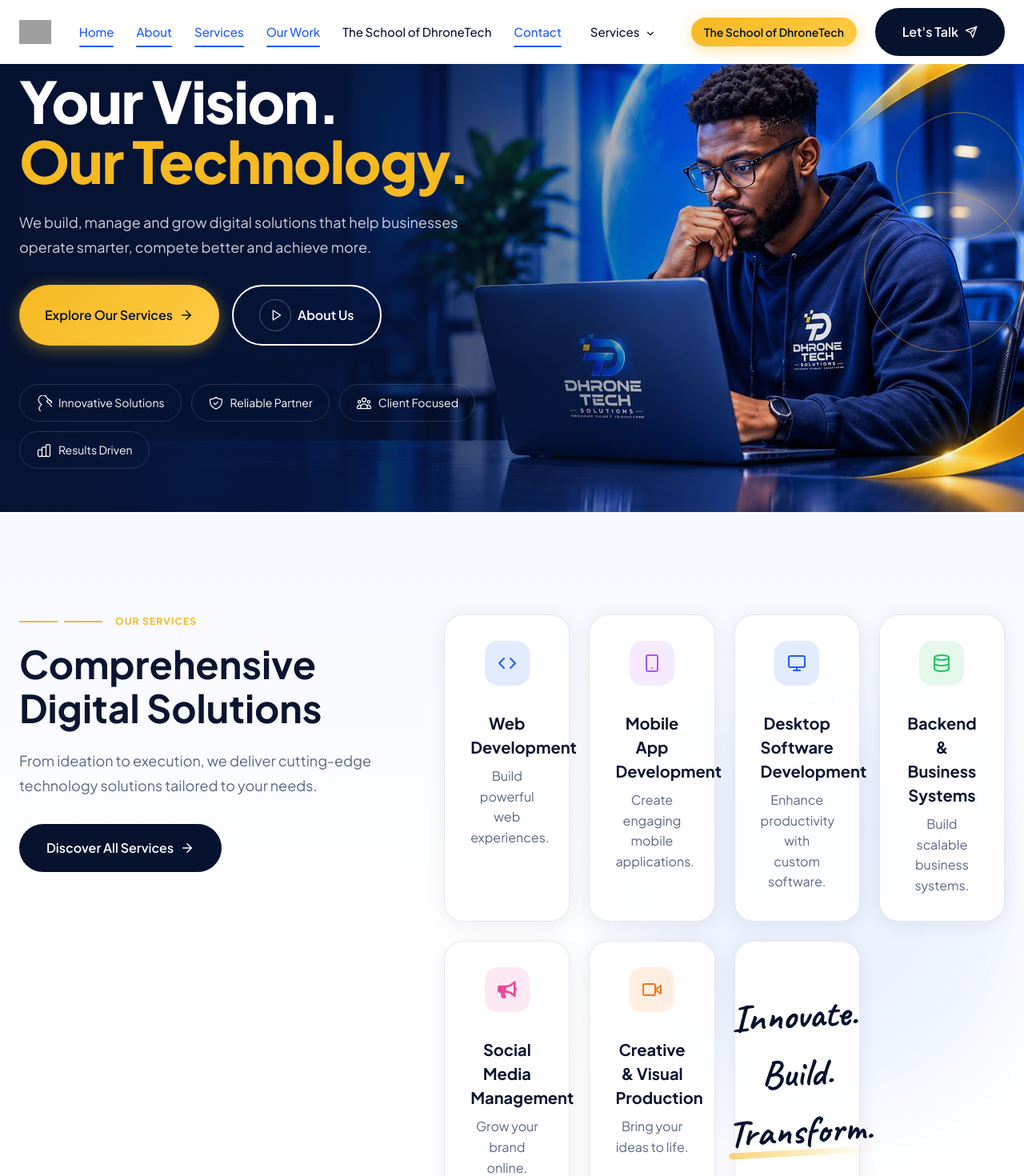
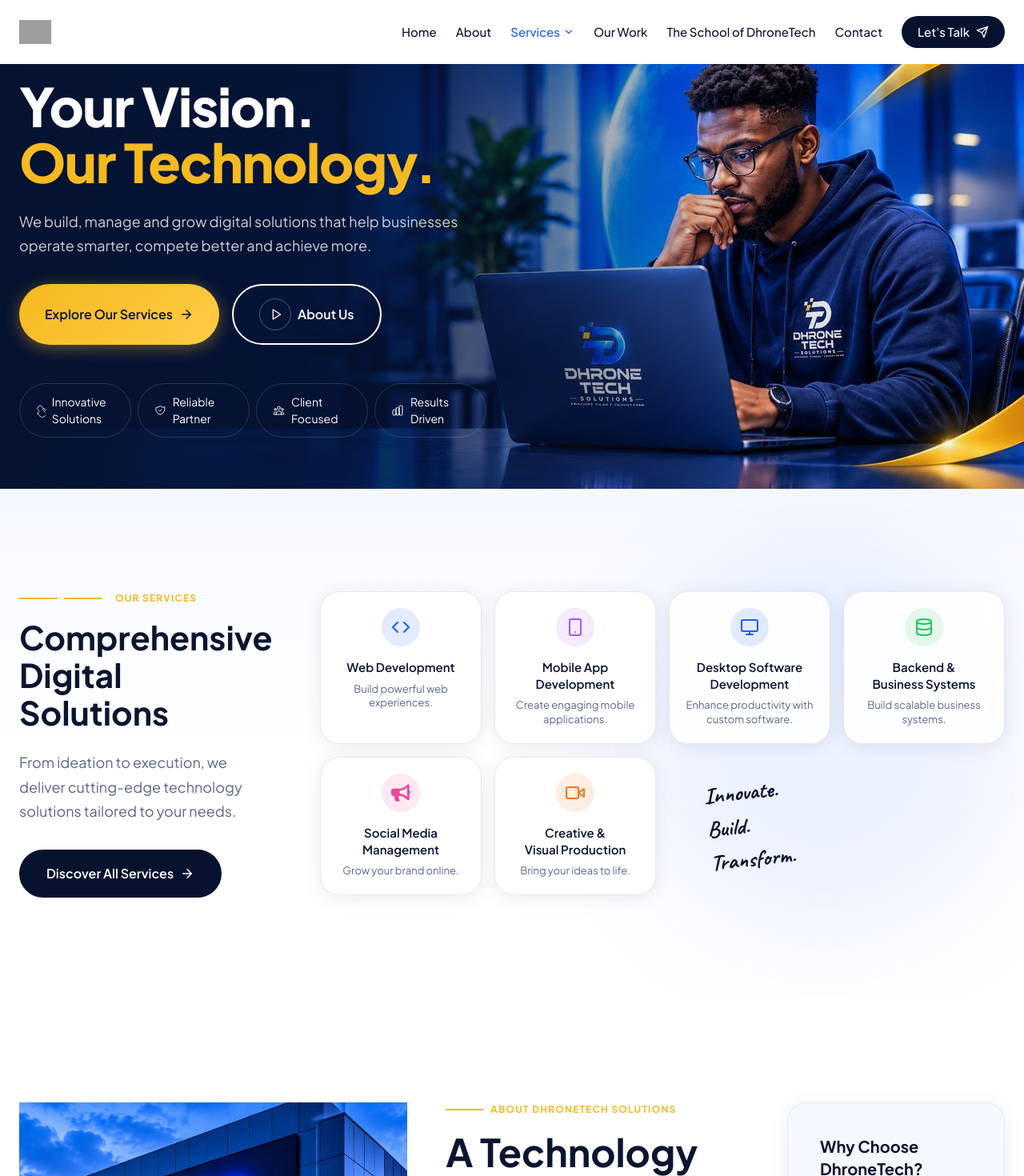
Before and after one commit to dromorongit/dhrone-portfolio, a Next.js app in the folder dhrone-portfolio-v2/: page /dhronetech in a window 1280 px wide. Shown: the top 1470 px of the page at 80% size. Built offline with nearby package versions, Linux system fonts and the light colour scheme; grey boxes are pictures that could not be loaded.

Commit message:
fix(dhronetech): visual polish

```diff
--- a/dhrone-portfolio-v2/app/dhronetech/_components/DhronetechFooter.tsx
+++ b/dhrone-portfolio-v2/app/dhronetech/_components/DhronetechFooter.tsx
@@ -20,7 +20,7 @@ export default function DhronetechFooter() {
         <div className="grid grid-cols-1 md:grid-cols-12 gap-12 lg:gap-16">
           <div className="md:col-span-4">
             <Link href="/dhronetech" className="flex items-center gap-2 mb-8" aria-label="DhroneTech Solutions Home">
-              <LogoMark size="lg" />
+              <LogoMark size="lg" tone="onDark" />
             </Link>
             <p className="text-[var(--dt-text-muted)] text-base leading-relaxed max-w-xs">
               We build, manage and grow digital solutions that help businesses operate smarter, compete better and achieve more.
--- a/dhrone-portfolio-v2/app/dhronetech/_components/DhronetechHeader.tsx
+++ b/dhrone-portfolio-v2/app/dhronetech/_components/DhronetechHeader.tsx
@@ -1,34 +1,29 @@
 'use client'
 
-import { useState, useEffect } from 'react'
+import { useState, useEffect, useRef } from 'react'
 import Link from 'next/link'
 import { FiMenu, FiX, FiChevronDown, FiSend } from 'react-icons/fi'
 import LogoMark from '@/app/dhronetech/_components/LogoMark'
 import { dhronetechContent } from '@/app/data/dhronetech'
-
-const navLinks = [
-  { href: '/dhronetech', label: 'Home' },
-  { href: '#about', label: 'About' },
-  { href: '#services', label: 'Services' },
-  { href: '#projects', label: 'Our Work' },
-  { href: '/academy', label: 'The School of DhroneTech' },
-  { href: '#contact', label: 'Contact' },
-]
 
 const serviceItems = dhronetechContent.services.tiles.map((tile) => ({
   label: tile.title,
   href: tile.href || '#services',
 }))
 
+type NavKey = 'home' | 'about' | 'services' | 'projects' | 'school' | 'contact'
+
 export default function DhronetechHeader() {
   const [open, setOpen] = useState(false)
   const [scrolled, setScrolled] = useState(false)
   const [servicesOpen, setServicesOpen] = useState(false)
   const [mobileServicesOpen, setMobileServicesOpen] = useState(false)
+  const [active, setActive] = useState<NavKey>('home')
   const servicesRef = useRef<HTMLDivElement>(null)
 
   useEffect(() => {
     const handleScroll = () => setScrolled(window.scrollY > 20)
+    handleScroll()
     window.addEventListener('scroll', handleScroll)
     return () => window.removeEventListener('scroll', handleScroll)
   }, [])
@@ -48,45 +43,95 @@ export default function DhronetechHeader() {
       document.removeEventListener('mousedown', handleClickOutside)
       document.removeEventListener('keydown', handleKeyDown)
     }
-  }, [servicesOpen])
+  }, [])
+
+  useEffect(() => {
+    const ids: Array<'services' | 'about' | 'projects' | 'contact'> = ['services', 'about', 'projects', 'contact']
+    const ratios = new Map<string, number>()
+    const observer = new IntersectionObserver(
+      (entries) => {
+        entries.forEach((entry) => {
+          ratios.set(entry.target.id, entry.isIntersecting ? entry.intersectionRatio : 0)
+        })
+        let best: string | null = null
+        let bestRatio = 0
+        ids.forEach((id) => {
+          const r = ratios.get(id) || 0
+          if (r > bestRatio) {
+            bestRatio = r
+            best = id
+          }
+        })
+        if (best && bestRatio > 0) {
+          setActive(best as NavKey)
+        } else {
+          setActive('home')
+        }
+      },
+      { rootMargin: '-40% 0px -50% 0px', threshold: [0, 0.25, 0.5, 0.75, 1] }
+    )
+    ids.forEach((id) => {
+      const el = document.getElementById(id)
+      if (el) observer.observe(el)
+    })
+    return () => observer.disconnect()
+  }, [])
+
+  const linkClass = (key: NavKey) =>
+    `whitespace-nowrap text-sm xl:text-[15px] font-medium no-underline transition-colors ${
+      active === key ? 'text-[var(--dt-blue-500)]' : 'text-[var(--dt-text-dark)] hover:text-[var(--dt-blue-500)]'
+    }`
 
   return (
     <>
-      <header className={`fixed top-0 left-0 right-0 z-50 transition-all duration-300 ${scrolled ? 'bg-white/90 backdrop-blur-md shadow-lg' : 'bg-white'}`}>
+      <header
+        className={`fixed top-0 left-0 right-0 z-50 transition-all duration-300 bg-white ${
+          scrolled ? 'shadow-md' : ''
+        }`}
+      >
         <div className="dt-container-lg">
-          <div className="relative flex items-center justify-between h-16 lg:h-20">
-            <div className="relative flex items-center justify-between h-full w-full z-10">
-              <Link href="/dhronetech" className="flex items-center gap-2" aria-label="DhroneTech Solutions Home">
-                <LogoMark size="lg" />
+          <div className="flex items-center justify-between h-20">
+            <Link
+              href="/dhronetech"
+              className="flex items-center gap-2 max-w-[220px]"
+              aria-label="DhroneTech Solutions Home"
+            >
+              <LogoMark size="lg" tone="onLight" />
             </Link>
 
-              <nav className="hidden lg:flex items-center gap-1" role="navigation" aria-label="Main navigation">
-                {navLinks.map((link) => {
-                  const isActive = link.href === '/dhronetech' || link.href.startsWith('#')
-                  return (
-                    <Link
-                      key={link.href}
-                      href={link.href}
-                      className={`dt-nav-link ${isActive && link.href !== '/academy' ? 'dt-nav-link-active' : ''}`}
-                      aria-current={isActive && link.href !== '/academy' ? 'page' : undefined}
+            <nav
+              className="hidden xl:flex items-center gap-5 xl:gap-6"
+              role="navigation"
+              aria-label="Main navigation"
             >
-                      {link.label}
+              <Link href="/dhronetech" className={linkClass('home')} aria-current={active === 'home' ? 'page' : undefined}>
+                Home
               </Link>
-                  )
-                })}
-                <div className="relative ml-2" ref={servicesRef}>
+              <Link href="#about" className={linkClass('about')} aria-current={active === 'about' ? 'page' : undefined}>
+                About
+              </Link>
+              <div className="relative" ref={servicesRef}>
                 <button
                   onClick={() => setServicesOpen((prev) => !prev)}
                   onMouseEnter={() => setServicesOpen(true)}
                   onMouseLeave={() => setServicesOpen(false)}
                   aria-haspopup="menu"
                   aria-expanded={servicesOpen}
-                    className={`dt-nav-link ${servicesOpen ? 'dt-nav-link-active' : ''} pr-8`}
+                  className={`whitespace-nowrap text-sm xl:text-[15px] font-medium no-underline inline-flex items-center gap-1 transition-colors ${
+                    active === 'services' || servicesOpen
+                      ? 'text-[var(--dt-blue-500)]'
+                      : 'text-[var(--dt-text-dark)] hover:text-[var(--dt-blue-500)]'
+                  }`}
                 >
-                    Services <FiChevronDown size={14} className={`ml-1 inline-block transition-transform duration-200 ${servicesOpen ? 'rotate-180' : ''}`} />
+                  Services <FiChevronDown size={14} className={`inline-block transition-transform duration-200 ${servicesOpen ? 'rotate-180' : ''}`} />
                 </button>
                 {servicesOpen && (
-                    <div className="absolute left-0 top-full mt-2 w-56 rounded-xl border border-[var(--dt-border, #E2E2EE)] bg-white shadow-xl p-2 z-50" role="menu">
+                  <div
+                    className="absolute left-0 top-full mt-2 w-56 rounded-xl border border-[#E2E2EE] bg-white shadow-xl p-2 z-50"
+                    role="menu"
+                    onMouseEnter={() => setServicesOpen(true)}
+                    onMouseLeave={() => setServicesOpen(false)}
+                  >
                     {serviceItems.map((item) => (
                       <Link
                         key={item.label}
@@ -101,19 +146,26 @@ export default function DhronetechHeader() {
                   </div>
                 )}
               </div>
-                <Link href="/academy" className="dt-btn dt-btn-primary text-sm py-2 px-4 ml-2">
+              <Link href="#projects" className={linkClass('projects')} aria-current={active === 'projects' ? 'page' : undefined}>
+                Our Work
+              </Link>
+              <Link href="/academy" className={linkClass('school')}>
                 The School of DhroneTech
+              </Link>
+              <Link href="#contact" className={linkClass('contact')} aria-current={active === 'contact' ? 'page' : undefined}>
+                Contact
+              </Link>
+
+              <Link
+                href="/contact"
+                className="whitespace-nowrap text-sm xl:text-[15px] font-medium no-underline inline-flex items-center gap-2 bg-[var(--dt-navy-900)] text-white rounded-full px-5 py-2.5 hover:opacity-90 transition-opacity"
+              >
+                <span>Let&apos;s Talk</span>
+                <FiSend size={16} />
               </Link>
             </nav>
 
-              <div className="hidden lg:flex items-center gap-3">
-                <Link href="/contact" className="dt-btn dt-btn-navy">
-                  <span>Let&apos;s Talk</span>
-                  <FiSend size={16} />
-                </Link>
-              </div>
-
-              <div className="flex lg:hidden items-center gap-2">
+            <div className="flex xl:hidden items-center gap-2">
               <button
                 onClick={() => setOpen(!open)}
                 className="p-2 rounded-lg text-[var(--dt-text-muted)] hover:text-[var(--dt-text-dark)] hover:bg-[var(--dt-surface-light)] transition-colors"
@@ -125,40 +177,43 @@ export default function DhronetechHeader() {
             </div>
           </div>
         </div>
-        </div>
       </header>
 
       {open && (
         <div
-          className="lg:hidden fixed inset-0 z-40 bg-white"
+          className="xl:hidden fixed inset-0 z-40 bg-white"
           role="dialog"
           aria-modal="true"
           aria-label="Mobile menu"
         >
           <div className="h-full flex flex-col">
-            <div className="p-4 border-b border-[var(--dt-border, #E2E2EE)]">
+            <div className="p-4 border-b border-[#E2E2EE] flex items-center justify-between">
               <Link href="/dhronetech" className="flex items-center gap-2" onClick={() => setOpen(false)}>
-                <LogoMark size="lg" />
+                <LogoMark size="lg" tone="onLight" />
               </Link>
+              <button onClick={() => setOpen(false)} className="p-2 rounded-lg" aria-label="Close menu">
+                <FiX size={24} />
+              </button>
             </div>
             <nav className="flex-1 overflow-y-auto p-6" role="navigation" aria-label="Mobile navigation">
               <div className="space-y-2">
-                {navLinks.map((link) => {
-                  const isActive = link.href === '/dhronetech' || link.href.startsWith('#')
-                  return (
                 <Link
-                      key={link.href}
-                      href={link.href}
-                      className={`dt-mobile-menu-link ${isActive && link.href !== '/academy' ? 'dt-mobile-menu-link-active' : ''}`}
-                      onClick={() => link.href.startsWith('#') && setOpen(false)}
+                  href="/dhronetech"
+                  className="dt-mobile-menu-link"
+                  onClick={() => setOpen(false)}
                 >
-                      {link.label}
+                  Home
                 </Link>
-                  )
-                })}
+                <Link
+                  href="#about"
+                  className="dt-mobile-menu-link"
+                  onClick={() => setOpen(false)}
+                >
+                  About
+                </Link>
                 <button
                   onClick={() => setMobileServicesOpen((prev) => !prev)}
-                  className={`dt-mobile-menu-link flex items-center justify-between ${mobileServicesOpen ? 'dt-mobile-menu-link-active' : ''}`}
+                  className={`dt-mobile-menu-link flex items-center justify-between w-full ${mobileServicesOpen ? 'dt-mobile-menu-link-active' : ''}`}
                 >
                   Services <FiChevronDown size={16} className={`transition-transform duration-200 ${mobileServicesOpen ? 'rotate-180' : ''}`} />
                 </button>
@@ -169,7 +224,10 @@ export default function DhronetechHeader() {
                         key={item.label}
                         href={item.href}
                         className="dt-dropdown-link pl-2"
-                        onClick={() => { setOpen(false); setMobileServicesOpen(false); }}
+                        onClick={() => {
+                          setOpen(false)
+                          setMobileServicesOpen(false)
+                        }}
                       >
                         {item.label}
                       </Link>
@@ -177,15 +235,29 @@ export default function DhronetechHeader() {
                   </div>
                 )}
                 <Link
+                  href="#projects"
+                  className="dt-mobile-menu-link"
+                  onClick={() => setOpen(false)}
+                >
+                  Our Work
+                </Link>
+                <Link
                   href="/academy"
-                  className="dt-btn dt-btn-primary mt-4 w-full justify-center"
+                  className="dt-mobile-menu-link"
                   onClick={() => setOpen(false)}
                 >
                   The School of DhroneTech
                 </Link>
                 <Link
+                  href="#contact"
+                  className="dt-mobile-menu-link"
+                  onClick={() => setOpen(false)}
+                >
+                  Contact
+                </Link>
+                <Link
                   href="/contact"
-                  className="dt-btn dt-btn-navy mt-3 w-full justify-center"
+                  className="dt-btn dt-btn-navy mt-4 w-full justify-center px-5 py-2.5"
                   onClick={() => setOpen(false)}
                 >
                   <span>Let&apos;s Talk</span>
@@ -199,5 +271,3 @@ export default function DhronetechHeader() {
     </>
   )
 }
-
-import { useRef } from 'react'
--- a/dhrone-portfolio-v2/app/dhronetech/_components/HeroSection.tsx
+++ b/dhrone-portfolio-v2/app/dhronetech/_components/HeroSection.tsx
@@ -10,8 +10,11 @@ export default function HeroSection() {
   return (
     <section
       id="hero"
-      className="relative min-h-[560px] lg:min-h-[640px] flex items-center overflow-hidden"
-      style={{ backgroundColor: 'var(--dt-navy-900)' }}
+      className="relative flex items-center overflow-hidden py-16"
+      style={{
+        backgroundColor: 'var(--dt-navy-900)',
+        minHeight: 'min(720px, calc(100svh - var(--dt-header-h)))',
+      }}
       aria-labelledby="hero-title"
     >
       <div className="absolute inset-0 z-0">
@@ -37,14 +40,17 @@ export default function HeroSection() {
           style={{ background: 'linear-gradient(180deg, rgba(6,18,46,0.85) 0%, rgba(6,18,46,0.55) 100%)' }}
           aria-hidden="true"
         />
-        <div className="dt-swoosh" aria-hidden="true" />
       </div>
 
       <div className="dt-container-lg relative z-10 w-full">
         <div className="grid lg:grid-cols-2 gap-12 lg:gap-16 items-center">
-          <div className="max-w-2xl">
+          <div className="w-full max-w-2xl min-w-0">
             <p className="dt-eyebrow">{hero.eyebrow}</p>
-            <h1 id="hero-title" className="dt-h1 mb-6">
+            <h1
+              id="hero-title"
+              className="dt-h1 mb-6"
+              style={{ fontSize: 'clamp(2.5rem, 5.2vw, 4.5rem)', lineHeight: 1.05 }}
+            >
               {hero.h1[0]} <br />
               <span className="dt-h1-gold">{hero.h1[1]}</span>
             </h1>
@@ -69,7 +75,7 @@ export default function HeroSection() {
               </a>
             </div>
 
-            <div className="flex flex-wrap gap-3" role="list" aria-label="Trust badges">
+            <div className="grid grid-cols-2 xl:grid-cols-4 gap-2" role="list" aria-label="Trust badges">
               {hero.trustBadges.map((badge) => (
                 <div key={badge.label} className="dt-trust-badge" role="listitem">
                   <svg
--- a/dhrone-portfolio-v2/app/dhronetech/_components/LogoMark.tsx
+++ b/dhrone-portfolio-v2/app/dhronetech/_components/LogoMark.tsx
@@ -3,14 +3,33 @@
 import { useState, useEffect } from 'react'
 import Image from 'next/image'
 
-export default function LogoMark({ className = '', size = 'default' }: { className?: string; size?: 'default' | 'sm' | 'lg' }) {
-  const [logoExists, setLogoExists] = useState(false)
+export default function LogoMark({
+  className = '',
+  size = 'default',
+  tone = 'onDark',
+}: {
+  className?: string
+  size?: 'default' | 'sm' | 'lg'
+  tone?: 'onLight' | 'onDark'
+}) {
+  const [logoSrc, setLogoSrc] = useState<string | null>(null)
 
   useEffect(() => {
-    const img = document.createElement('img')
-    img.onload = () => setLogoExists(true)
-    img.onerror = () => setLogoExists(false)
-    img.src = '/images/dhronetech/logo.svg'
+    const candidates = ['/images/dhronetech/logo.svg', '/images/dhronetech/logo.webp']
+    let cancelled = false
+    const tryNext = (i: number) => {
+      if (i >= candidates.length) return
+      const img = document.createElement('img')
+      img.onload = () => {
+        if (!cancelled) setLogoSrc(candidates[i])
+      }
+      img.onerror = () => tryNext(i + 1)
+      img.src = candidates[i]
+    }
+    tryNext(0)
+    return () => {
+      cancelled = true
+    }
   }, [])
 
   const sizeClasses = {
@@ -25,10 +44,10 @@ export default function LogoMark({ className = '', size = 'default' }: { classNa
     lg: 'text-xl',
   }
 
-  if (logoExists) {
+  if (logoSrc) {
     return (
       <Image
-        src="/images/dhronetech/logo.svg"
+        src={logoSrc}
         alt="DhroneTech Solutions"
         width={size === 'sm' ? 24 : size === 'lg' ? 40 : 32}
         height={size === 'sm' ? 24 : size === 'lg' ? 40 : 32}
@@ -37,6 +56,9 @@ export default function LogoMark({ className = '', size = 'default' }: { classNa
       />
     )
   }
+
+  const wordmarkColor = tone === 'onLight' ? 'text-[var(--dt-navy-900)]' : 'text-white'
+  const solutionsColor = tone === 'onLight' ? 'text-[var(--dt-blue-500)]' : 'text-[var(--dt-gold-500)]'
 
   return (
     <div className={`flex items-center gap-2 ${className}`}>
@@ -65,16 +87,18 @@ export default function LogoMark({ className = '', size = 'default' }: { classNa
         </svg>
       </div>
       <div className="flex flex-col leading-tight">
-        <span className={`font-extrabold tracking-tight text-white ${textSizeClasses[size]}`}>
+        <span className={`font-extrabold tracking-tight ${wordmarkColor} ${textSizeClasses[size]}`}>
           DHRONE TECH
         </span>
-        <span className={`font-semibold tracking-wider text-[var(--dt-gold-500)] text-xs`}>
+        <span className={`font-semibold tracking-wider text-xs ${solutionsColor}`}>
           SOLUTIONS
         </span>
       </div>
-      <span className="hidden sm:block font-medium tracking-widest text-[var(--dt-gold-400)] text-xs border-l border-[var(--dt-gold-500)]/30 pl-2 ml-1">
-        INNOVATE &bull; BUILD &bull; TRANSFORM
-      </span>
+      {tone === 'onDark' && (
+        <span className="hidden sm:block font-medium tracking-widest text-[var(--dt-gold-400)] text-xs border-l border-[var(--dt-gold-500)]/30 pl-2 ml-1">
+          INNOVATE &bull; BUILD &bull; TRANSFORM
+        </span>
+      )}
     </div>
   )
 }
--- a/dhrone-portfolio-v2/app/dhronetech/_components/ServicesSection.tsx
+++ b/dhrone-portfolio-v2/app/dhronetech/_components/ServicesSection.tsx
@@ -37,13 +37,19 @@ export default function ServicesSection() {
         aria-hidden="true"
       />
       <div className="dt-container-lg relative">
-        <div className="grid lg:grid-cols-[1fr_1.5fr] gap-12 lg:gap-16 items-start">
-          <div className="max-w-lg">
+        <div className="grid lg:grid-cols-[minmax(260px,320px)_minmax(0,1fr)] gap-10 xl:gap-14 items-start">
+          <div className="w-full max-w-lg min-w-0">
             <p className="dt-eyebrow" style={{ color: 'var(--dt-gold-500)' }}>
               <span style={{ display: 'inline-block', width: '3rem', height: '2px', background: 'var(--dt-gold-500)', marginRight: '0.5rem' }} />
               {services.eyebrow}
             </p>
-            <h2 id="services-title" className="dt-h2 mb-6">{services.h2}</h2>
+            <h2
+              id="services-title"
+              className="dt-h2 mb-6"
+              style={{ fontSize: 'clamp(2rem, 3.2vw, 2.75rem)' }}
+            >
+              {services.h2}
+            </h2>
             <p className="dt-p mb-8">{services.paragraph}</p>
             <Link href={services.cta.href} className="dt-btn dt-btn-navy">
               {services.cta.label}
@@ -51,7 +57,7 @@ export default function ServicesSection() {
             </Link>
           </div>
 
-          <div className="grid grid-cols-1 sm:grid-cols-2 lg:grid-cols-4 gap-4 lg:gap-6">
+          <div className="grid grid-cols-2 md:grid-cols-3 xl:grid-cols-4 gap-4 min-w-0 w-full">
             {services.tiles.map((tile, index) => {
               const Icon = serviceIcons[tile.icon as keyof typeof serviceIcons]
               const isLast = index === services.tiles.length - 1
@@ -61,11 +67,19 @@ export default function ServicesSection() {
                 return (
                   <div
                     key={tile.title}
-                    className="dt-card dt-service-tile flex flex-col items-center justify-center p-6 relative"
-                    style={{ minHeight: '280px' }}
+                    className="col-span-2 md:col-span-2 xl:col-span-1 flex items-center justify-center min-w-0"
                   >
-                    <div className="dt-tagline" style={{ transform: 'rotate(-3deg)' }}>
-                      Innovate. Build. Transform.
+                    <div
+                      className="dt-tagline"
+                      style={{ fontSize: 'clamp(1.5rem, 2.2vw, 2.1rem)' }}
+                    >
+                      <span style={{ display: 'inline-block', transform: 'rotate(-6deg)' }}>
+                        Innovate.
+                        <br />
+                        Build.
+                        <br />
+                        Transform.
+                      </span>
                     </div>
                   </div>
                 )
@@ -75,13 +89,19 @@ export default function ServicesSection() {
                 <Link
                   key={tile.title}
                   href={href}
-                  className="dt-card dt-service-tile group"
+                  className="dt-card group flex flex-col items-center text-center p-5 min-w-0 h-full"
                 >
-                  <div className={`dt-icon-circle ${iconColorClasses[tile.iconColor as keyof typeof iconColorClasses]} mb-4 group-hover:scale-110 transition-transform duration-300`}>
+                  <div
+                    className={`${iconColorClasses[tile.iconColor as keyof typeof iconColorClasses]} w-12 h-12 rounded-full flex items-center justify-center mb-4 group-hover:scale-110 transition-transform duration-300`}
+                  >
                     <Icon size={24} />
                   </div>
-                  <h3>{tile.title}</h3>
-                  <p>{tile.text}</p>
+                  <h3 className="text-[15px] font-semibold leading-snug text-balance text-[var(--dt-text-dark)]">
+                    {tile.title}
+                  </h3>
+                  <p className="text-[13px] leading-snug text-[var(--dt-text-muted)] mt-2">
+                    {tile.text}
+                  </p>
                 </Link>
               )
             })}
--- a/dhrone-portfolio-v2/app/dhronetech/dhronetech.css
+++ b/dhrone-portfolio-v2/app/dhronetech/dhronetech.css
@@ -512,40 +512,16 @@
   );
 }
 
-.dt-swoosh {
-  position: absolute;
-  right: 0;
-  top: 50%;
-  transform: translateY(-50%);
-  width: 200px;
-  height: 200px;
-  pointer-events: none;
+.dt-text-balance {
+  text-wrap: balance;
 }
 
-.dt-swoosh::before,
-.dt-swoosh::after {
-  content: '';
-  position: absolute;
-  right: 0;
-  border-radius: 9999px;
-  border: 1px solid var(--dt-gold-500);
-  opacity: 0.5;
-}
 
-.dt-swoosh::before {
-  width: 160px;
-  height: 160px;
-  top: -80px;
-}
-
-.dt-swoosh::after {
-  width: 200px;
-  height: 200px;
-  top: 20px;
-}
-
-.dt-text-balance {
-  text-wrap: balance;
+.dt #services,
+.dt #about,
+.dt #projects,
+.dt #contact {
+  scroll-margin-top: calc(var(--dt-header-h) + 16px);
 }
 
 @media (prefers-reduced-motion: reduce) {
```
Also changed, not shown: dhrone-portfolio-v2/app/dhronetech/_components/AboutSection.tsx (+4 -4 lines), dhrone-portfolio-v2/app/dhronetech/_components/FounderSection.tsx (+33 -14 lines), dhrone-portfolio-v2/app/dhronetech/_components/ProjectsCarousel.tsx (+29 -12 lines). Lines whose indentation alone changed are shown as unchanged.
